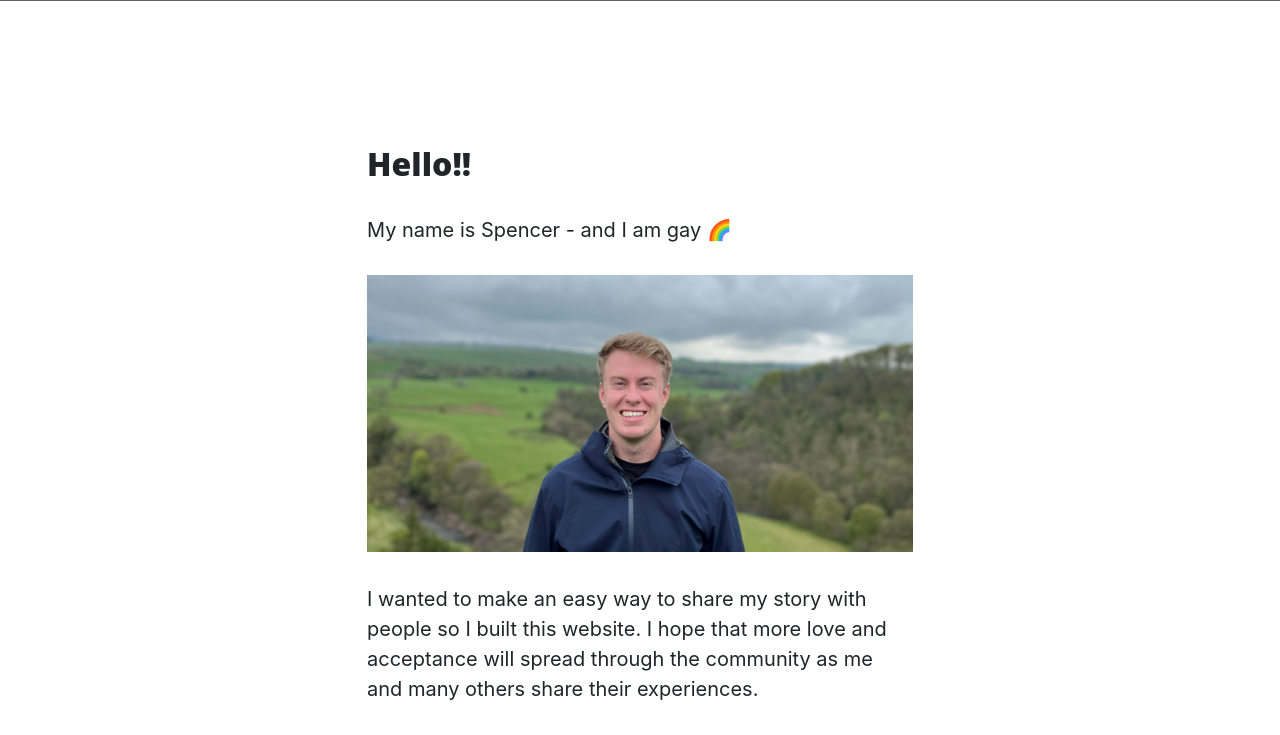
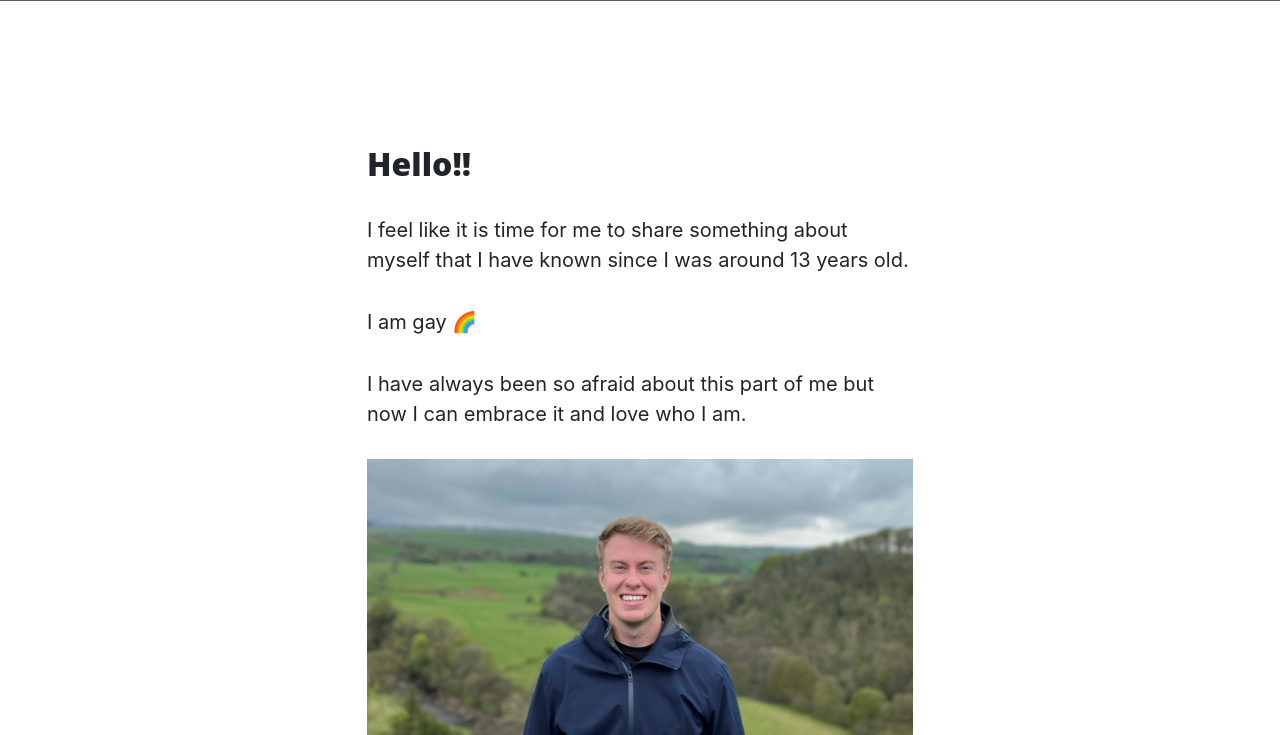
Before and after one commit to SpencerKing7/LearningToLoveV1, a Django app: page / in a window 1280 px wide. Shown: the part 757-1492 px from the top of the page. Run offline with Django 3.2, Linux system fonts and the light colour scheme; some libraries are stand-ins or nearby versions; grey boxes are pictures that could not be loaded.

Commit message:
change home page

```diff
--- a/templates/pages/index.html
+++ b/templates/pages/index.html
@@ -22,7 +22,9 @@
     <div class="row justify-content-center">
         <div class="col-lg-6">
             <h2>Hello!!</h2>
-            <p class="mb-0">My name is Spencer - and I am gay 🌈</p>
+            <p class="mb-0">I feel like it is time for me to share something about myself that I have known since I was around 13 years old.</p>
+            <p class="mb-0">I am gay 🌈</p>
+            <p class="mb-0">I have always been so afraid about this part of me but now I can embrace it and love who I am.</p>
             <br>
             <img src="{% static 'img/face1.jpg' %}" style="width:100%">
             <p class="mb-0">I wanted to make an easy way to share my story with people so I built this website. I hope that more love and acceptance will spread through the community as me and many others share their experiences.</p>
```
